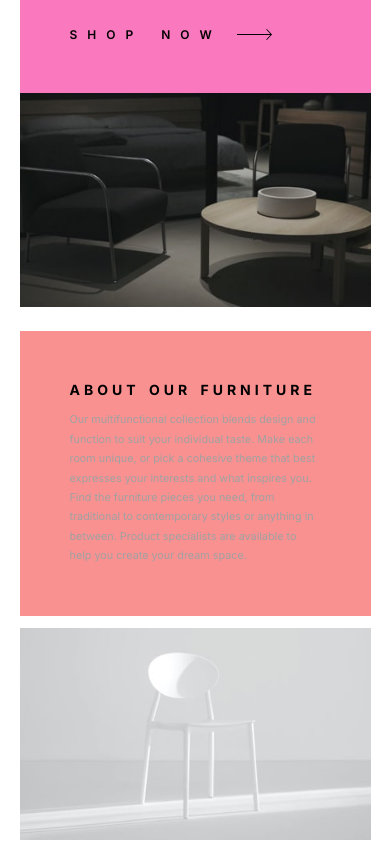
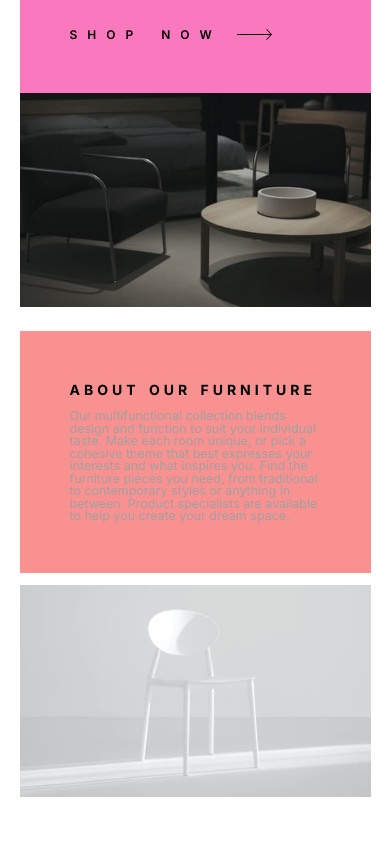
Before and after one commit to Gemcreation/roomredoreactgeeg, a React (Create React App) app: page / in a window 390 px wide. Shown: the part 963-1807 px from the top of the page. After the commit the page ends 1764 px from the top, so only its background shows below. Built offline with nearby package versions, Linux system fonts and the light colour scheme; a web font is replaced by a local one.

Commit message:
hmabergugger added

```diff
--- a/src/App.scss
+++ b/src/App.scss
@@ -320,10 +320,10 @@ section.flexLower{
             line-height: 1.8;
             font-size: 10.8px;
             color: hsl(0, 0%, 63%);
-            // line-height: 1;
-            // font-size: 12.5px;
-            // max-width: 365px;
-            // color: hsl(0, 0%, 63%);
+            line-height: 1;
+            font-size: 12.5px;
+            max-width: 365px;
+            color: hsl(0, 0%, 63%);
         }
       }
 
--- a/src/components/Header.jsx
+++ b/src/components/Header.jsx
@@ -1,5 +1,6 @@
 import roomlogo from "../assets/images/logo.svg";
-import iconHamburger from "../assets/images/icon-hamburger.svg";
+import iconHamburgerOpen from "../assets/images/icon-hamburger.svg";
+import iconHamburgerClose from "../assets/images/icon-close.svg";
 
 const Header = () =>{
 
@@ -9,8 +10,10 @@ const Header = () =>{
                 <img className="site-header" src={roomlogo} alt="Room logo" />
             </a>
 
-            {/* for icon open and close */}
-            <img className="site-header" src={iconHamburger} alt="Room logo" />
+            {/* for icon open nav*/}
+            <img className="site-header" src={iconHamburgerOpen} alt="Room logo" />
+            {/* for icon close nav */}
+            <img className="site-header" src={iconHamburgerClose} alt="Room logo" />
 
             <nav>
                 <ul>
```
